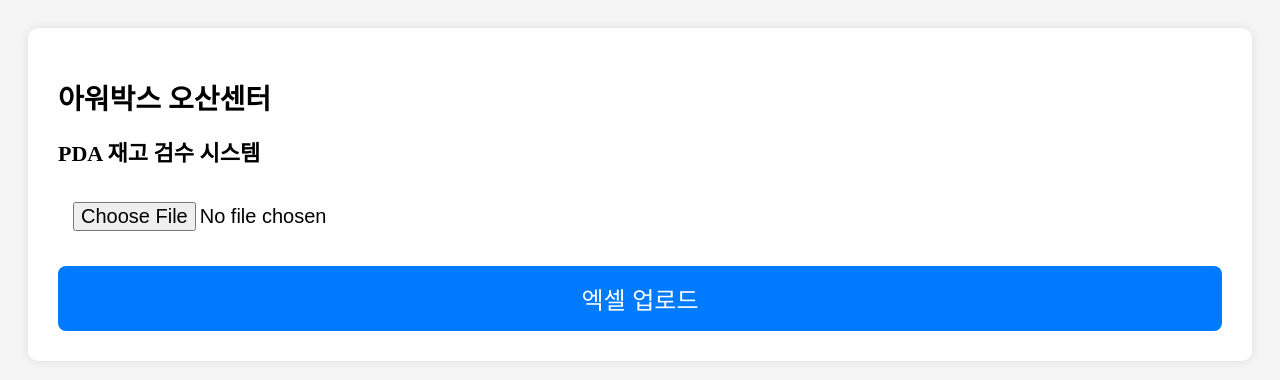
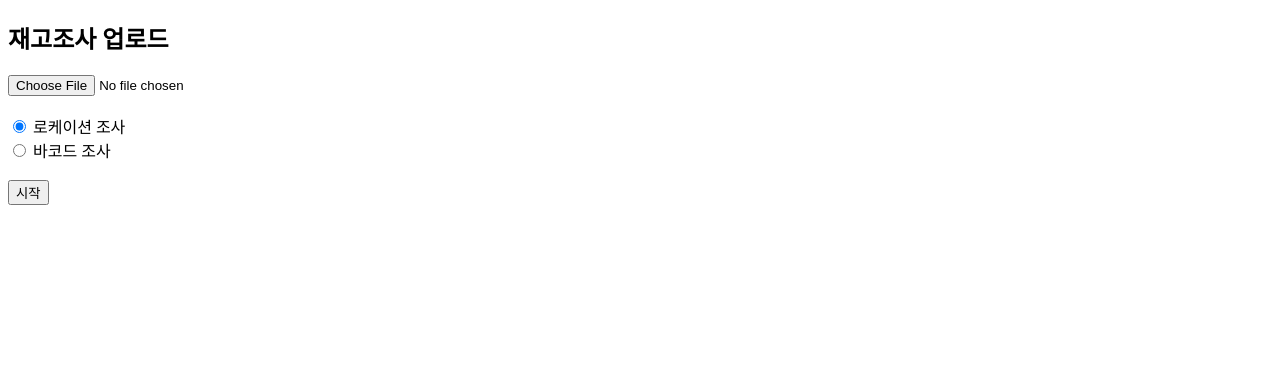
Before and after one commit to kkm313691-stack/inventory-app, a Flask app: page / in a window 1280 px wide. Shown: the top 380 px of the page. Run offline with Flask 3, Linux system fonts and the light colour scheme.

Commit message:
Revise upload.html for inventory upload options
Updated the upload form to include radio buttons for mode selection.

```diff
--- a/templates/upload.html
+++ b/templates/upload.html
@@ -1,73 +1,22 @@
 <!DOCTYPE html>
 <html>
-<head>
-<meta name="viewport" content="width=device-width, initial-scale=1">
-
-<style>
-body {
-    font-size: 22px;
-    padding: 20px;
-    background-color: #f5f5f5;
-}
-
-/* 카드 스타일 */
-.container {
-    background: white;
-    padding: 30px;
-    border-radius: 10px;
-    box-shadow: 0 0 10px rgba(0,0,0,0.1);
-}
-
-/* 제목 */
-h1 {
-    font-size: 28px;
-    margin-bottom: 10px;
-}
-
-h2 {
-    font-size: 22px;
-    margin-bottom: 20px;
-}
-
-/* 파일 선택 */
-input[type="file"] {
-    font-size: 20px;
-    padding: 15px;
-    width: 100%;
-    margin-bottom: 20px;
-}
-
-/* 버튼 */
-button {
-    width: 100%;
-    font-size: 24px;
-    padding: 15px;
-    background-color: #007bff;
-    color: white;
-    border: none;
-    border-radius: 8px;
-}
-
-/* 버튼 클릭 효과 */
-button:active {
-    background-color: #0056b3;
-}
-</style>
-</head>
-
 <body>
 
-<div class="container">
+<h2>재고조사 업로드</h2>
 
-    <h1>아워박스 오산센터</h1>
-    <h2>PDA 재고 검수 시스템</h2>
+<form action="/upload" method="post" enctype="multipart/form-data">
 
-    <form action="/upload" method="post" enctype="multipart/form-data">
-        <input type="file" name="file" required>
-        <button type="submit">엑셀 업로드</button>
-    </form>
+    <input type="file" name="file" required><br><br>
 
-</div>
+    <label><input type="radio" name="mode" value="location" checked>
+        로케이션 조사</label><br>
+
+    <label><input type="radio" name="mode" value="scan">
+        바코드 조사</label><br><br>
+
+    <button type="submit">시작</button>
+
+</form>
 
 </body>
 </html>
```
